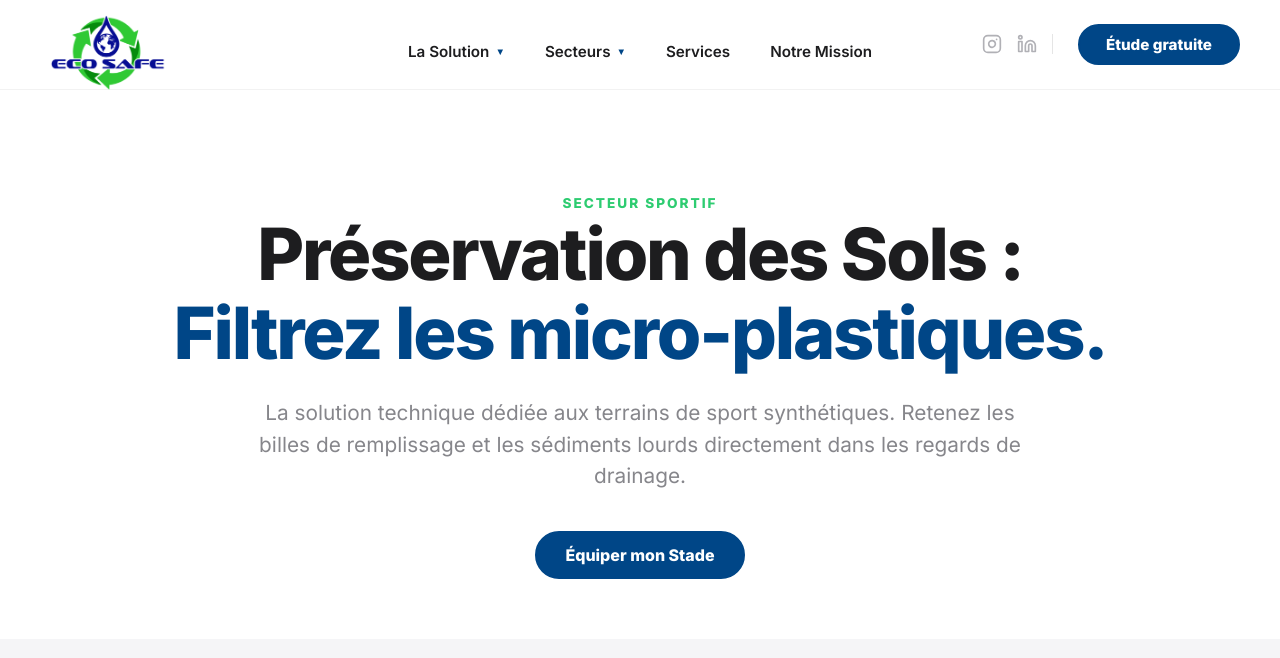
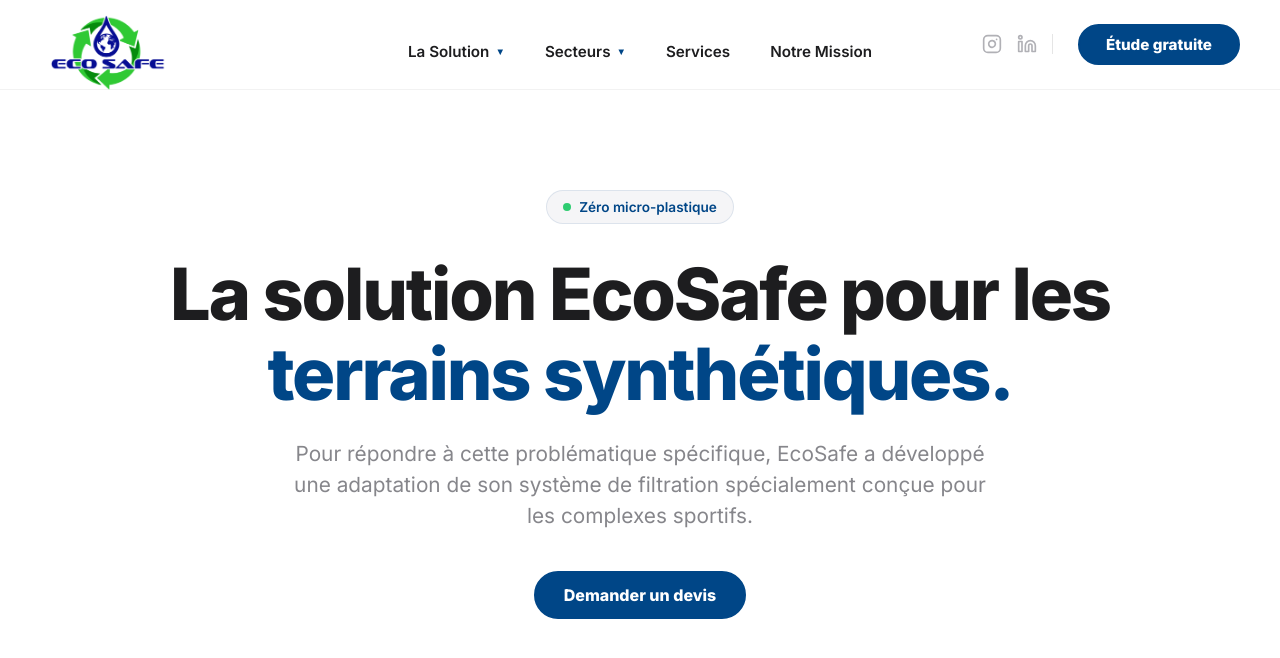
Before and after one commit to DuvalDVL/ecosafe, a Jekyll site: the page built from produit/complexe-sportif/index.html, in a window 1280 px wide and 1400 px high, cut to the strip 0-699 px from the top of the window. Shown: the top 658 px of the strip. Built offline with Jekyll 4.4.1, drawn with Linux system fonts in a browser that asks for light colours; some of the changed text lies outside the part shown.

Commit message:
Update index.html

```diff
--- a/produit/complexe-sportif/index.html
+++ b/produit/complexe-sportif/index.html
@@ -1,7 +1,7 @@
 ---
 layout: default
-title: Filtration Gazon Synthétique | Grille Anti-Billes Eco Safe
-description: "Stoppez la fuite des billes de remplissage de vos terrains synthétiques. Filtration micro-plastiques et sédiments. Pose en 15 minutes sans travaux."
+title: Filtration pour Complexes Sportifs et Terrains Synthétiques
+description: "Découvrez l'adaptation du système Eco Safe spécialement conçue pour retenir les granulés des terrains synthétiques avant qu'ils n'atteignent le réseau pluvial."
 json_ld: |
   {
     "@context": "https://schema.org/",
@@ -22,30 +22,81 @@ json_ld: |
   }
 ---
 
-<section class="product-hero" style="padding: 100px 0 60px; background: var(--bg-white); text-align: center;">
-  <div class="container">
-    <span class="step-label">Secteur Sportif</span>
-    <h1 class="hero-title">Préservation des Sols : <br><span class="text-blue">Filtrez les micro-plastiques.</span></h1>
-    <p class="hero-subtitle" style="max-width: 800px; margin: 0 auto 40px;">La solution technique dédiée aux terrains de sport synthétiques. Retenez les billes de remplissage et les sédiments lourds directement dans les regards de drainage.</p>
-    <a href="{{ site.baseurl }}/contact/" class="btn btn-primary">Équiper mon Stade</a>
+<section class="hero-eco sector-hero">
+  <div class="container text-center">
+    <div class="badge-law"><span class="dot"></span> Zéro micro-plastique</div>
+    <h1 class="hero-title">La solution EcoSafe pour les <br><span class="text-blue">terrains synthétiques.</span></h1>
+    <p class="hero-subtitle">
+      Pour répondre à cette problématique spécifique, EcoSafe a développé une adaptation de son système de filtration spécialement conçue pour les complexes sportifs.
+    </p>
+    <div class="hero-cta-group justify-center">
+      <a href="{{ site.baseurl }}/contact/" class="btn btn-primary">Demander un devis</a>
+    </div>
   </div>
 </section>
 
-<section class="features-highlight" style="padding: 80px 0; background: var(--bg-light);">
-  <div class="container" style="display: flex; gap: 60px; align-items: center; flex-wrap: wrap;">
-    <div style="flex: 1; min-width: 300px;">
-      <h3 style="font-size: 2rem; color: var(--eco-blue); margin-bottom: 20px;">Le rempart contre l'érosion des billes</h3>
-      <p style="margin-bottom: 20px;">Chaque année, des tonnes de remplissage (SBR, EPDM ou liège) sont lessivées par les pluies vers les réseaux pluviaux. La V3 Sportive utilise une poche de filtration spécifique qui piège ces particules tout en évitant le colmatage du système d'évacuation.</p>
-      <ul class="variant-specs">
-        <li><strong>Installation :</strong> 15 minutes sans modification de vos regards de drainage.</li>
-        <li><strong>Efficacité :</strong> Conçue pour bloquer les micro-polluants sédimentaires sans entraver le débit d'eau.</li>
-        <li><strong>Maintenance :</strong> Système d'extraction simple pour un nettoyage rapide après les intempéries.</li>
-      </ul>
+<section class="sector-benefits" style="padding: 80px 0; background: var(--bg-light);">
+  <div class="container">
+    <div class="section-header text-center">
+      <span class="step-label">La technologie Eco Safe</span>
+      <h2 class="section-title">Une protection <span class="text-green">sur-mesure</span></h2>
     </div>
-    <div style="flex: 1; min-width: 300px;">
-      <div style="border-radius: 24px; overflow: hidden; box-shadow: 0 20px 40px rgba(0,0,0,0.1);">
-        <img src="{{ site.baseurl }}/assets/img/v3-sport.webp" alt="Grille Eco Safe Sportive pour gazon synthétique" style="width: 100%; display: block;">
+
+    <div class="variants-grid">
+
+      <div class="variant-card">
+        <div class="variant-header">
+          <h3>Le défi des granulés</h3>
+        </div>
+        <p class="variant-desc">
+          Les granulés qui quittent les terrains rejoignent généralement les avaloirs d’eaux pluviales situés autour des installations. La solution EcoSafe consiste à installer un panier de filtration directement sous la grille de l’avaloir afin d’intercepter ces particules avant qu’elles n’entrent dans le réseau pluvial.
+        </p>
       </div>
+
+      <div class="variant-card featured-variant">
+        <div class="variant-header">
+          <h3>Un maillage ultra-fin</h3>
+        </div>
+        <p class="variant-desc">
+          Contrairement aux systèmes classiques utilisés pour la filtration des déchets urbains, la version EcoSafe dédiée aux terrains synthétiques utilise un maillage beaucoup plus fin, compris entre 1 mm et 3 mm, afin de retenir efficacement les granulés issus des terrains.
+        </p>
+      </div>
+
+      <div class="variant-card">
+        <div class="variant-header">
+          <h3>Étanchéité totale</h3>
+        </div>
+        <p class="variant-desc">
+          Le dispositif est également équipé d’un système spécifique permettant de plaquer la poche de filtration contre les parois en béton de l’avaloir. Cette solution évite la création de passages sur les côtés et empêche ainsi les granulés de contourner le système de filtration.
+        </p>
+      </div>
+
+    </div>
+  </div>
+</section>
+
+<section class="maintenance-focus" style="padding: 100px 0; background: var(--bg-white);">
+  <div class="container">
+    <div class="layout-50-50" style="display: flex; gap: 60px; align-items: center;">
+
+      <div class="content-side" style="flex: 1;">
+        <span class="step-label">Rétention à la source</span>
+        <h2 style="font-size: 2.5rem; color: var(--eco-blue); margin-bottom: 20px; line-height: 1.1;">Capturez les particules <br>avant le réseau pluvial.</h2>
+        <p style="font-size: 1.1rem; color: var(--text-main); font-weight: 600; margin-bottom: 20px;">
+          Grâce à cette configuration renforcée, les granulés et autres particules sont capturés directement à la source, avant qu’ils ne rejoignent les réseaux d’eaux pluviales et les milieux naturels.
+        </p>
+        <p style="font-size: 1.1rem; color: var(--text-muted); margin-bottom: 30px;">
+          L’installation reste simple et rapide, sans travaux lourds ni modification du réseau existant, et s’adapte à la majorité des avaloirs présents autour des terrains. Une pose effectuée en 15 minutes seulement.
+        </p>
+        <a href="{{ site.baseurl }}/produit/" class="btn btn-glass">Voir la variante V3</a>
+      </div>
+
+      <div class="image-side" style="flex: 1;">
+        <div class="img-wrapper" style="border-radius: 20px; overflow: hidden; box-shadow: 0 20px 40px rgba(0,0,0,0.1);">
+          <img src="{{ site.baseurl }}/assets/img/hero-stade.jpg" alt="Filtration pour terrains de sport" style="width: 100%; display: block;">
+        </div>
+      </div>
+
     </div>
   </div>
 </section>
```
